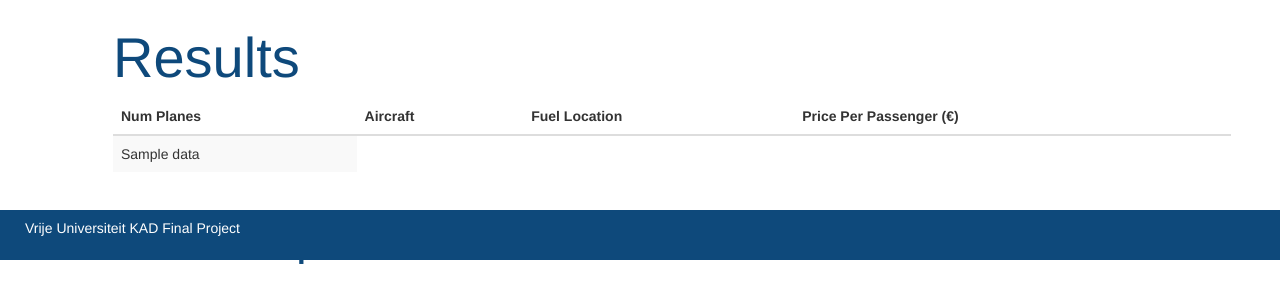
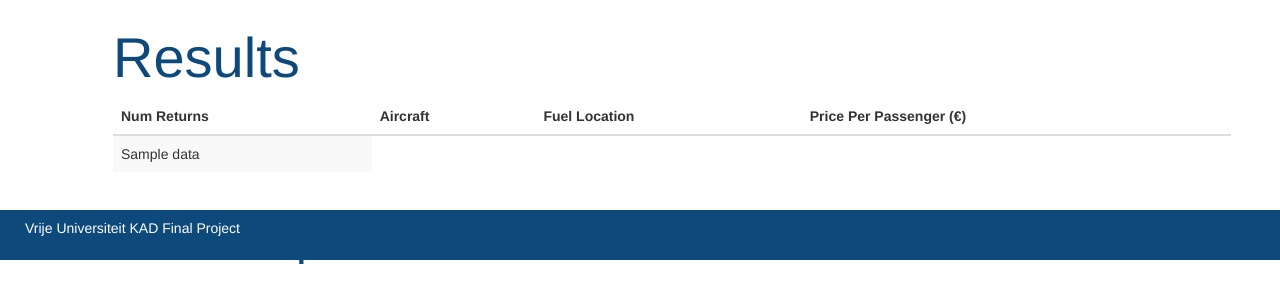
Before and after one commit to johnbisognano/KandDFinalProject, a Flask app: template templates/generator.html in a window 1280 px wide. Shown: the part 540-840 px from the top of the page. Run offline with Flask 2, Linux system fonts and the light colour scheme; the template is opened without the code that fills it: most values are stand-ins (such as "Sample title", 1, 10 or a date in 2020); some libraries are stand-ins or nearby versions.

Commit message:
changed column name to num returns

```diff
--- a/templates/generator.html
+++ b/templates/generator.html
@@ -62,7 +62,7 @@
 		<table class="table table-striped">
 			<thead>
 				<tr>
-					<th scope="col">Num Planes</th>
+					<th scope="col">Num Returns</th>
 					<th scope="col">Aircraft</th>
 					<th scope="col">Fuel Location</th>
 					<th scope="col">Price Per Passenger (€)</th>
```
